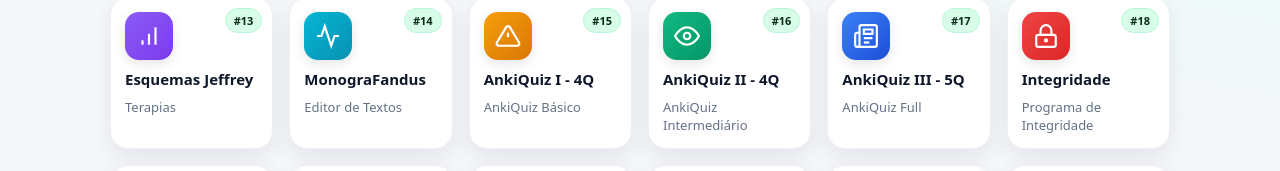
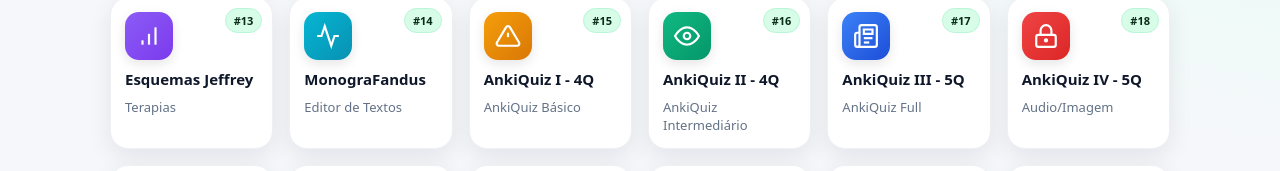
Before and after one commit to MabioDarlan/proaudit, a plain HTML site: page index.html in a window 1280 px wide. Shown: the part 464-635 px from the top of the page. Drawn offline with Linux system fonts and the light colour scheme.

Commit message:
index.html

```diff
--- a/index.html
+++ b/index.html
@@ -245,9 +245,9 @@ const APPS = [
     gradient: ["#3b82f6", "#1d4ed8"]
   },
   {
-    title: "Integridade",
-    desc: "Programa de Integridade",
-    url: "welcome.html",
+    title: "AnkiQuiz IV - 5Q",
+    desc: "Audio/Imagem",
+    url: "18_mabios_quiz_v1.3.html",
 	badge:"#18",
     icon: "lock",
     gradient: ["#ef4444", "#dc2626"]
```
